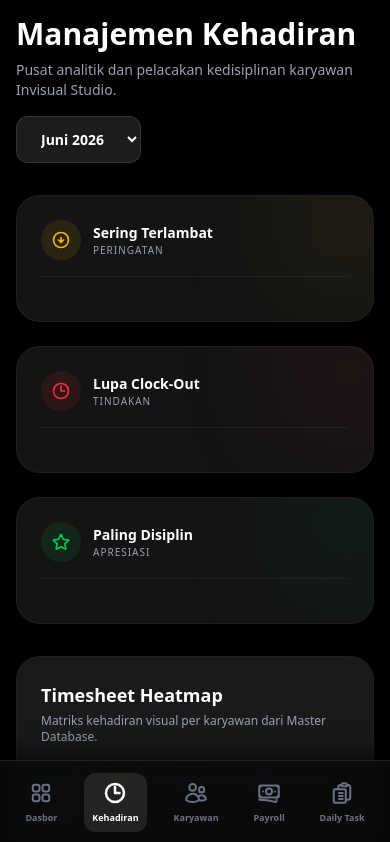
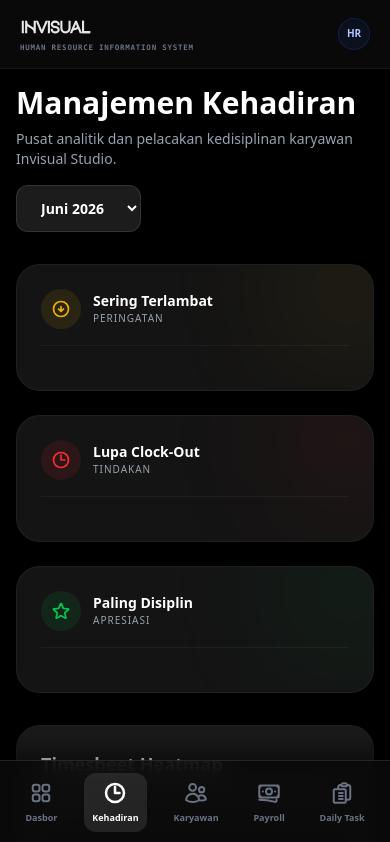
Before and after one commit to vanhallen28/invisual-hris, a Next.js app: page /admin/kehadiran in a window 390 px wide. Shown: the top 842 px of the page. Built offline with nearby package versions, Linux system fonts and the light colour scheme.

Commit message:
tambah header mobile di layout admin

```diff
--- a/src/app/admin/layout.tsx
+++ b/src/app/admin/layout.tsx
@@ -17,6 +17,15 @@ export default function AdminLayout({ children }: { children: React.ReactNode })
 
   return (
     <div className="min-h-screen bg-[#000000] text-gray-200 flex flex-col md:flex-row font-sans">
+
+      {/* HEADER MOBILE (admin) — logo + subtitle, seragam dengan portal karyawan */}
+      <header className="md:hidden w-full bg-[#0a0a0a]/95 backdrop-blur-xl border-b border-white/5 px-5 py-4 sticky top-0 z-[99] flex items-center justify-between shadow-sm">
+        <div className="flex flex-col items-start justify-center">
+          <img src="/invisual-light.svg" alt="Invisual Studio" className="h-[22px] brightness-0 invert opacity-90 object-contain" style={{ width: "auto" }} />
+          <p className="text-[7.5px] font-black text-gray-500 uppercase tracking-widest mt-1.5 font-mono leading-none">Human Resource Information System</p>
+        </div>
+        <div className="w-8 h-8 rounded-full bg-[#2b5cd5]/10 text-[#b3c5ff] flex items-center justify-center font-black text-[10px] border border-[#2b5cd5]/20 shadow-inner shrink-0">HR</div>
+      </header>
 
       {/* SIDEBAR DESKTOP */}
       <aside className="hidden md:flex flex-col w-64 border-r border-white/10 bg-[#0a0a0a] min-h-screen shrink-0 sticky top-0">
```
